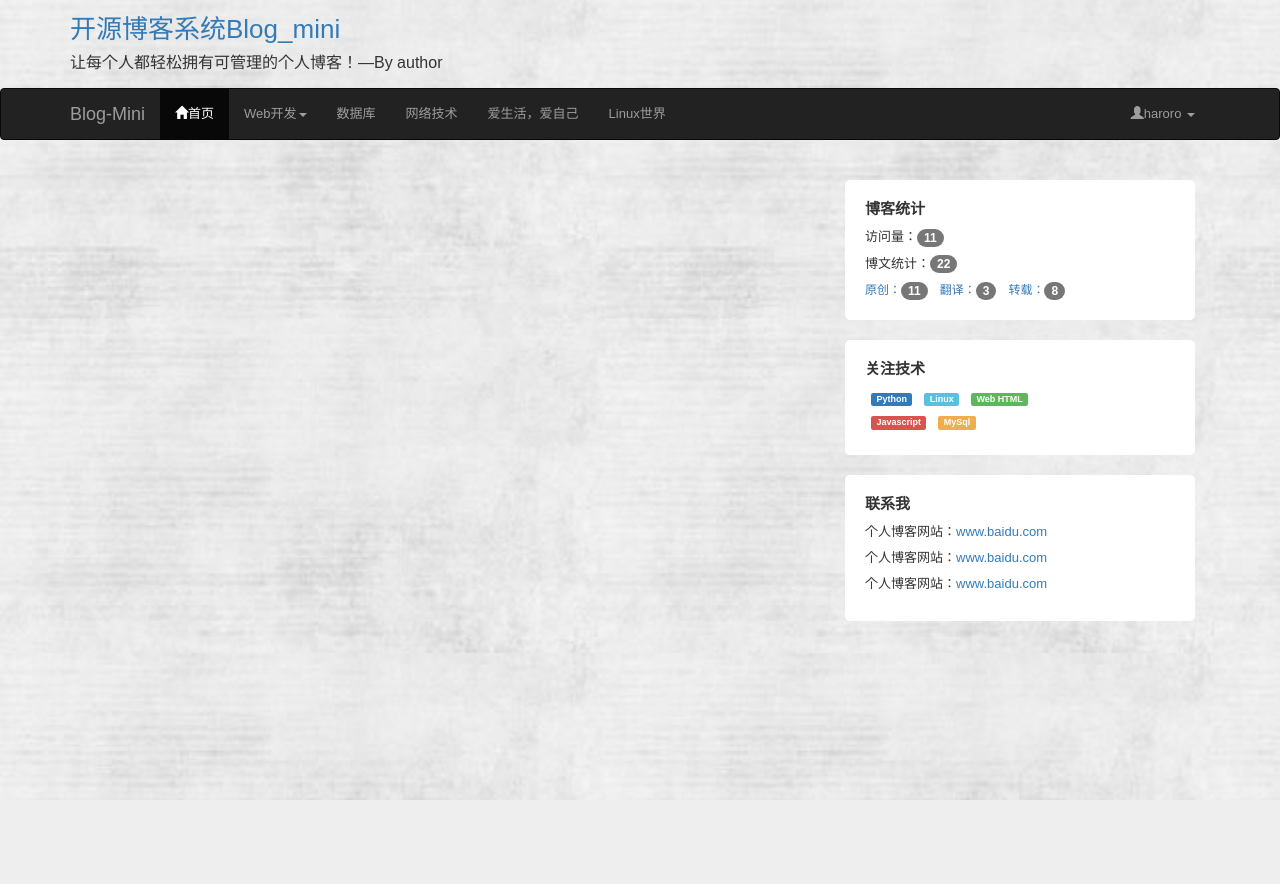
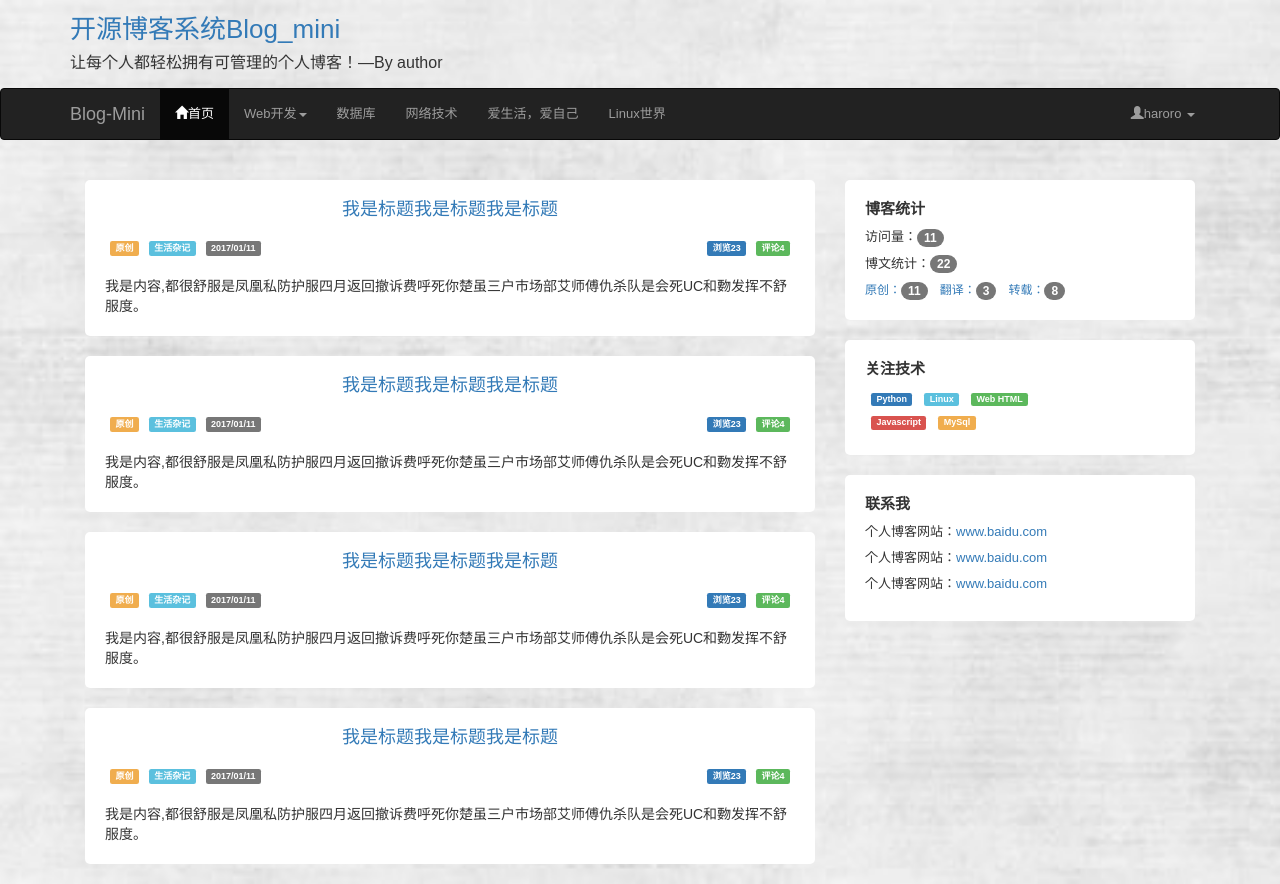
Before and after one commit to H3dg3h09/Blog, a Flask app: template app/templates/index.html in a window 1280 px wide. Before the commit the page ends 800 px from the top, so only its background shows below. Run offline with Flask 2, Linux system fonts and the light colour scheme; the template is opened without the code that fills it: values that come from a table or form of the project are taken from there, others are empty.

Commit message:
json适配

```diff
--- a/app/templates/index.html
+++ b/app/templates/index.html
@@ -12,7 +12,8 @@
     <script src="../static/js/md5.js"></script>
     <script src="../static/js/header.js"></script>
     <script src="../static/js/config.js"></script>
-
+     <!--<script src="../static/js/public.js"></script>-->
+   <!--import '../static/js/public.js'-->
     <!--[if IE9]>
 
     <![end if]-->
@@ -25,25 +26,7 @@
         <div class="container">
             <div class="row-fluid" id="content">
                 <div class="col-md-8 blog-l">
-                     <ul>
-                        {% for one in articles.items %}
-                        <li class="blog-text-item card">
-                            <p class="blog-text-title"><a href="/article/{{ one.id }}" target="_blank">{{ one.title }}</a></p>
-                            <div class="blog-text-mark clearfix">
-                                <div class="pull-left">
-                                    <span class="label label-warning">{{ one.article_name }}</span>
-                                    <span class="label label-info">{{ one.source_name }}</span>
-                                    <span class="label label-default">{{ one.create_time }}</span>
-                                </div>
-                                <div class="pull-right">
-                                    <span class="label label-primary">浏览({{ one.num_of_view }})</span>
-                                    <span class="label label-success">评论(4)</span>
-                                </div>
-                            </div>
-                            <span class="blog-text-abstract">{{ one.summary }}</span>
-                        </li>
-                        {% endfor %}
-                    </ul>
+
                 </div>
                 <div class="col-md-4 blog-r">
 
@@ -56,9 +39,71 @@
 </body>
 <script>
     $('.header').html(headerHTML);
-    $('body').append(blogModal);
+    $('body').append(blogModal)
     //左侧blog博文
-
+    var blogText =
+            '<ul>' +
+                '<li class="blog-text-item card">' +
+                    '<p class="blog-text-title">我是标题我是标题我是标题</p>' +
+                    '<div class="blog-text-mark clearfix">' +
+                        '<div class="pull-left">' +
+                            '<span class="label label-warning">原创</span>' +
+                            '<span class="label label-info">生活杂记</span>' +
+                            '<span class="label label-default">2017/01/11</span>' +
+                        '</div>' +
+                        '<div class="pull-right">' +
+                            '<span class="label label-primary">浏览23</span>' +
+                            '<span class="label label-success">评论4</span>' +
+                        '</div>' +
+                    '</div>' +
+                    '<span class="blog-text-abstract">我是内容,都很舒服是凤凰私防护服四月返回撤诉费呼死你楚虽三户市场部艾师傅仇杀队是会死UC和覅发挥不舒服度。</span>' +
+                '</li>' +
+                '<li class="blog-text-item">' +
+                    '<p class="blog-text-title">我是标题我是标题我是标题</p>' +
+                    '<div class="blog-text-mark clearfix">' +
+                        '<div class="pull-left">' +
+                            '<span class="label label-warning">原创</span>' +
+                            '<span class="label label-info">生活杂记</span>' +
+                            '<span class="label label-default">2017/01/11</span>' +
+                        '</div>' +
+                        '<div class="pull-right">' +
+                            '<span class="label label-primary">浏览23</span>' +
+                            '<span class="label label-success">评论4</span>' +
+                        '</div>' +
+                    '</div>' +
+                    '<span class="blog-text-abstract">我是内容,都很舒服是凤凰私防护服四月返回撤诉费呼死你楚虽三户市场部艾师傅仇杀队是会死UC和覅发挥不舒服度。</span>' +
+                '</li>' +
+                '<li class="blog-text-item">' +
+                    '<p class="blog-text-title">我是标题我是标题我是标题</p>' +
+                    '<div class="blog-text-mark clearfix">' +
+                        '<div class="pull-left">' +
+                            '<span class="label label-warning">原创</span>' +
+                            '<span class="label label-info">生活杂记</span>' +
+                            '<span class="label label-default">2017/01/11</span>' +
+                        '</div>' +
+                        '<div class="pull-right">' +
+                            '<span class="label label-primary">浏览23</span>' +
+                            '<span class="label label-success">评论4</span>' +
+                        '</div>' +
+                    '</div>' +
+                    '<span class="blog-text-abstract">我是内容,都很舒服是凤凰私防护服四月返回撤诉费呼死你楚虽三户市场部艾师傅仇杀队是会死UC和覅发挥不舒服度。</span>' +
+                '</li>' +
+                '<li class="blog-text-item">' +
+                    '<p class="blog-text-title">我是标题我是标题我是标题</p>' +
+                    '<div class="blog-text-mark clearfix">' +
+                        '<div class="pull-left">' +
+                            '<span class="label label-warning">原创</span>' +
+                            '<span class="label label-info">生活杂记</span>' +
+                            '<span class="label label-default">2017/01/11</span>' +
+                        '</div>' +
+                        '<div class="pull-right">' +
+                                '<span class="label label-primary">浏览23</span>' +
+                                '<span class="label label-success">评论4</span>' +
+                        '</div>' +
+                    '</div>' +
+                    '<span class="blog-text-abstract">我是内容,都很舒服是凤凰私防护服四月返回撤诉费呼死你楚虽三户市场部艾师傅仇杀队是会死UC和覅发挥不舒服度。</span>' +
+                '</li>' +
+            '</ul>';
     var blog_count =
             '<ul>' +
                 '<li class="blogs-count card">' +
@@ -85,6 +130,7 @@
                     '<p class="">个人博客网站：<a class="text-theme" href="www.baidu.com">www.baidu.com</a></p>'+
                 '</li>' +
             '</ul>';
+    $('.blog-l').append(blogText);
     $('.blog-r').append(blog_count)
 </script>
 </html>
```
Also changed, not shown: app/templates/blog_text.html (+13 -10 lines).
